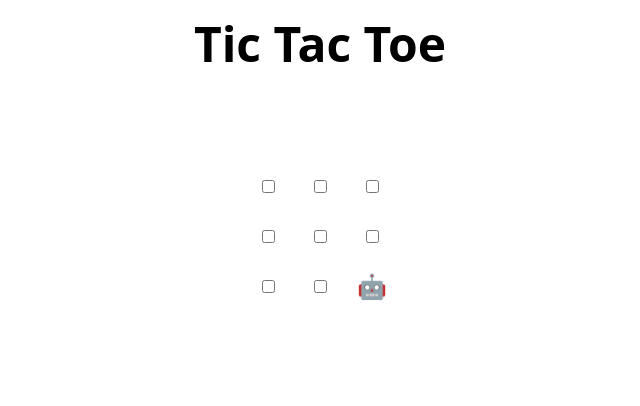
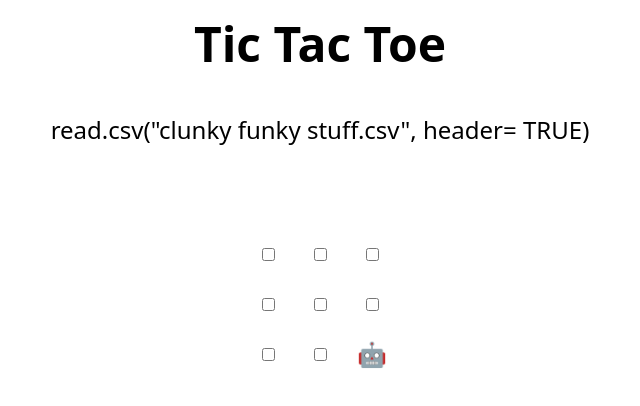
Before and after one commit to aoifem01/skills-review-pull-requests, a plain HTML site: page index.html in a window 1280 px wide. Shown: the whole page, without its empty margins (320-960 px from the left). Drawn offline with Linux system fonts and the light colour scheme.

Commit message:
funky clunky stuff!!!

```diff
--- a/index.html
+++ b/index.html
@@ -45,7 +45,7 @@
     <td><input type="checkbox" /></td>
     <td><input type="checkbox" /></td>
   </tr>
-</table>
+read.csv("clunky funky  stuff.csv", header= TRUE)
 
 <h2 hidden>Game over, refresh to play again 🧑‍💻 🤖!</h2>
 
```
